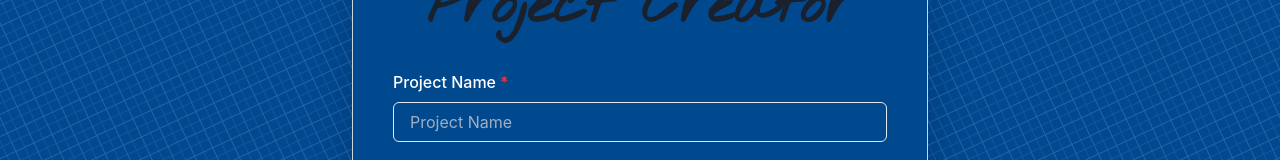
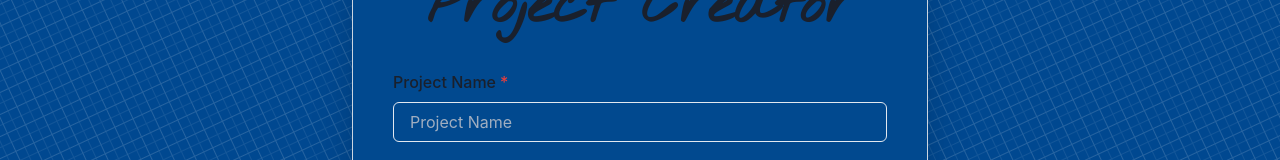
Before and after one commit to fernandobelotto/project_creator, a React (Create React App) app: page / in a window 1280 px wide. Shown: the part 260-420 px from the top of the page. Built offline with nearby package versions, Linux system fonts and the light colour scheme.

Commit message:
fix theme

```diff
--- a/src/App.tsx
+++ b/src/App.tsx
@@ -70,12 +70,12 @@ export const App = () => {
                 Project Creator
               </Heading>
               <FormControl isRequired>
-                <FormLabel htmlFor='first-name' color='white'>Project Name</FormLabel>
+                <FormLabel htmlFor='first-name' >Project Name</FormLabel>
                 <Input placeholder='Project Name' value={projectName} onChange={(e) => setProjectName(e.target.value)} />
               </FormControl>
               <FormControl isRequired>
                 <FormLabel htmlFor='base' >Base</FormLabel>
-                <DarkMode>
+
 
                 <ChakraReactSelect
                   onChange={(value: any) => {
@@ -89,7 +89,7 @@ export const App = () => {
                   options={baseOptions}
                   className="multi-select"
                 />
-                </DarkMode>
+
 
               </FormControl>
               <FormControl>
--- a/src/index.tsx
+++ b/src/index.tsx
@@ -10,14 +10,12 @@ const config: ThemeConfig = {
   initialColorMode: 'light',
   useSystemColorMode: false,
 }
-const theme = extendTheme({ config })
+const theme = extendTheme(config)
 
 ReactDOM.render(
   <React.StrictMode>
-    <ChakraProvider >
-      <LightMode >
-        <App />
-      </LightMode>
+    <ChakraProvider theme={theme}>
+      <App />
     </ChakraProvider>
   </React.StrictMode>,
   document.getElementById("root"),
```
Lines whose indentation alone changed are shown as unchanged.
